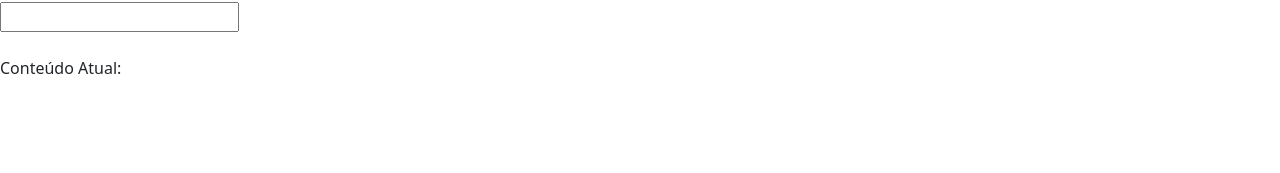
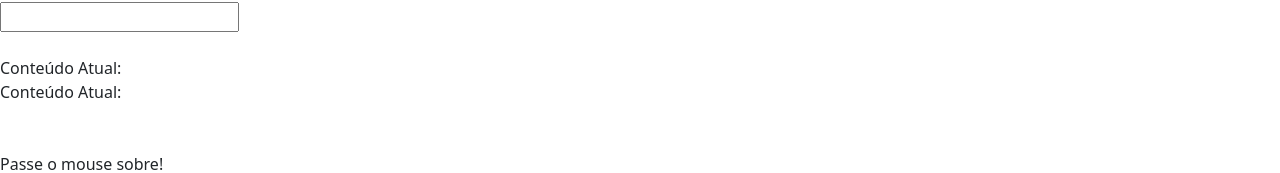
Before and after one commit to netodeolino/curso-angular-2, an Angular app in the folder data-binding/: page / in a window 1280 px wide. Shown: the part 1098-1271 px from the top of the page. Before the commit the page ends 1178 px from the top, so only its background shows below. Built offline with nearby package versions, Linux system fonts and the light colour scheme.

Commit message:
28-03-2017

```diff
--- a/data-binding/src/app/data-binding/data-binding.component.css
+++ b/data-binding/src/app/data-binding/data-binding.component.css
@@ -0,0 +1,4 @@
+.highlight {
+    background-color: yellow;
+    font-weight: bold;
+}
--- a/data-binding/src/app/data-binding/data-binding.component.html
+++ b/data-binding/src/app/data-binding/data-binding.component.html
@@ -70,13 +70,25 @@
 
       <input type="text"
       (keyup)="onKeyUp($event)"
-      (keyup.enter)="onSave()"
-      (blur)="onSave()"
+      (keyup.enter)="onSave(campo.value)"
+      (blur)="onSave(campo.value)"
+      #campo
       >
 
       <br><br>
 
       <div>Conteúdo Atual: {{ conteudoAtual }}</div>
+      <div>Conteúdo Atual: {{ conteudoSalvo }}</div>
+
+      <br><br>
+
+      <span
+      (mouseover)="onMouseSpan()"
+      (mouseout)="onMouseSpan()"
+      [class.highlight]="isMouseOver"
+      >
+        Passe o mouse sobre!
+      </span>
     </div>
   </article>
 </section>
--- a/data-binding/src/app/data-binding/data-binding.component.ts
+++ b/data-binding/src/app/data-binding/data-binding.component.ts
@@ -13,6 +13,8 @@ export class DataBindingComponent implements OnInit {
 
   conteudoAtual;
   //conteudoAtual : string = '';
+  conteudoSalvo : string = '';
+  isMouseOver = false;
 
   getValor () {
     return 45;
@@ -32,6 +34,14 @@ export class DataBindingComponent implements OnInit {
     //console.log(this.conteudoAtual);
   }
 
+  onSave (valor : string) {
+    this.conteudoSalvo = valor;
+  }
+
+  onMouseSpan () {
+    this.isMouseOver = !this.isMouseOver;
+  }
+
   constructor() { }
 
   ngOnInit() {
```
